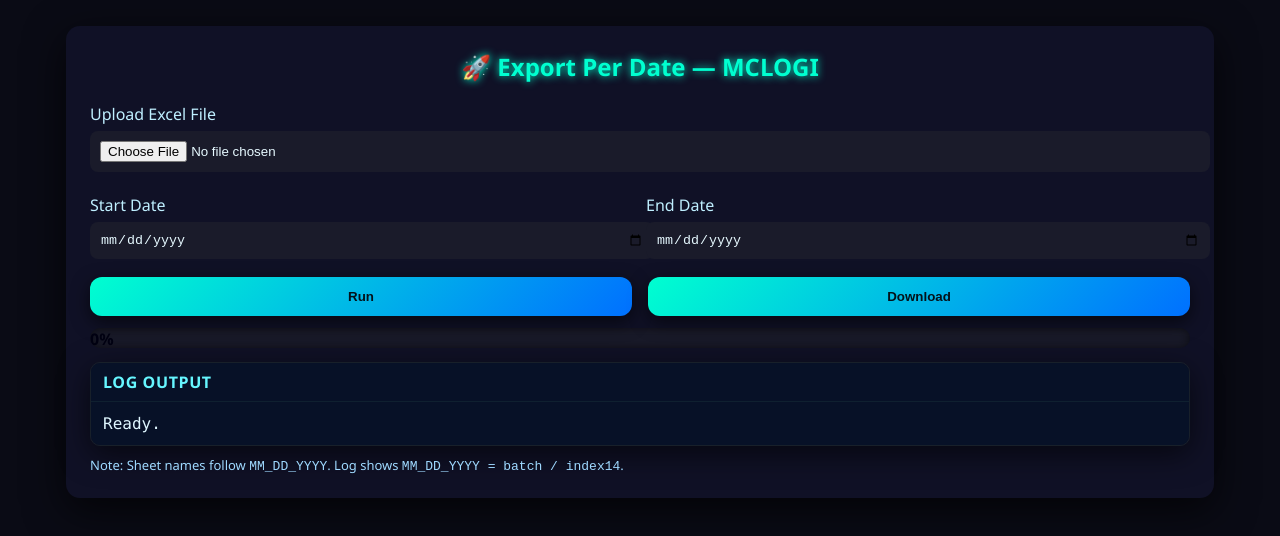
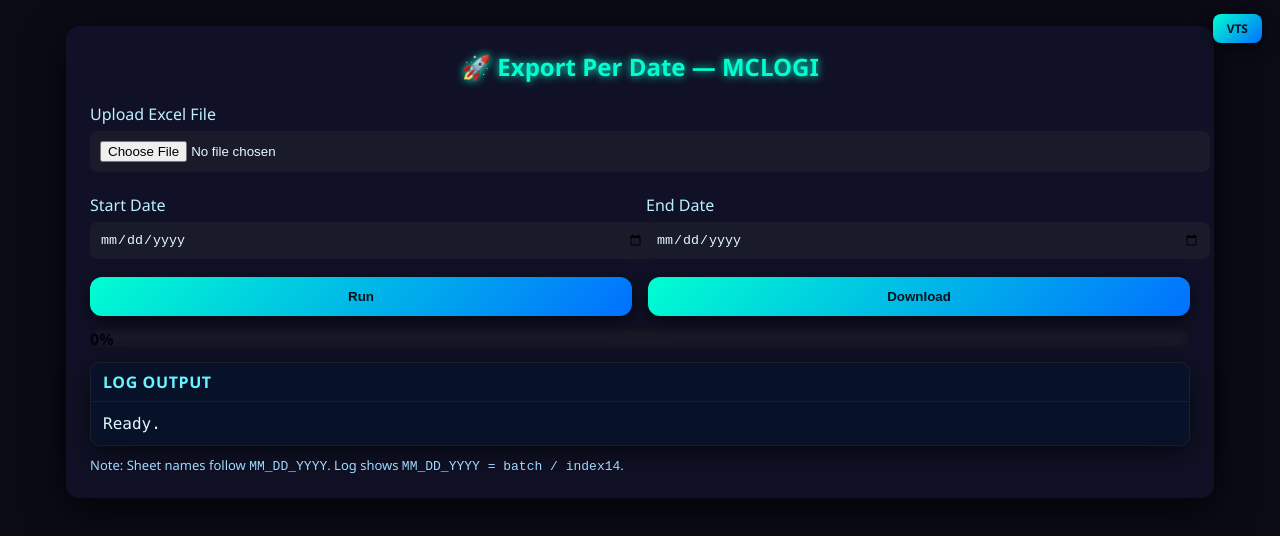
Before and after one commit to pauloisip123/hauling-plan-etd, a plain HTML site: page index.html in a window 1280 px wide. Drawn offline with Linux system fonts and the light colour scheme.

Commit message:
Update index.html

```diff
--- a/index.html
+++ b/index.html
@@ -23,9 +23,33 @@
   .logClickable { cursor:pointer; color:#00d5ff; text-decoration:underline; }
   .logClickable:hover { color:#7fffd4; }
   .note { margin-top:10px; color:#9fd9ff; font-size:13px; }
+
+  /* ---- VTS BUTTON (ADD ONLY) ---- */
+  .vts-btn {
+    position: fixed;
+    top: 14px;
+    right: 18px;
+    padding: 6px 14px;
+    font-size: 12px;
+    font-weight: 700;
+    border-radius: 8px;
+    background: linear-gradient(135deg,#00ffd0,#0070ff);
+    color: #04121a;
+    text-decoration: none;
+    box-shadow: 0 4px 14px rgba(0,0,0,0.6);
+    z-index: 9999;
+  }
+  .vts-btn:hover { opacity: 0.9; }
 </style>
 </head>
+
 <body>
+
+<!-- VTS BUTTON -->
+<a class="vts-btn" href="https://pauloisip123.github.io/buyoff" target="_blank">
+  VTS
+</a>
+
 <div class="container">
   <h2>🚀 Export Per Date — MCLOGI</h2>
 
@@ -68,7 +92,7 @@
 const setLog = s => { logEl.innerHTML += '\n'+s; logEl.scrollTop = logEl.scrollHeight; };
 const clearLog = () => { logEl.textContent = ''; };
 let processedWB = null;
-let storedSheets = {}; // <---- for clickable popup lookup
+let storedSheets = {};
 
 const setProgress = p => {
   const el = document.getElementById('progress-bar');
@@ -76,7 +100,7 @@
   el.textContent = p+'%';
 };
 
-/* --- PARSE DATE FUNCTIONS (same as original) --- */
+/* --- PARSE DATE FUNCTIONS --- */
 const parseU = v => {
   if(v == null || v === '') return null;
   if(v instanceof Date) return v;
@@ -142,7 +166,6 @@
   setProgress(0);
 
   try {
-    /* READ */
     const data = await fileInput.files[0].arrayBuffer();
     const wb = XLSX.read(data, { type:'array' });
     const ws = wb.Sheets[wb.SheetNames[0]];
@@ -173,7 +196,6 @@
     let processed = 0;
     const keys = Object.keys(batchGroups);
 
-    /* ---------------- CUTOFF LOGIC ---------------- */
     for(const batchKey of keys){
       const items = batchGroups[batchKey];
       const parsed = items.map(it=>({ ...it, dt:parseU(it.rawU) }))
@@ -196,17 +218,15 @@
       processed++;
       setProgress(Math.floor(processed/keys.length*100));
     }
-    /* ----------------------------------------------- */
 
     const allDates = Object.keys(dateGroups).sort();
     if(allDates.length===0) throw 'No rows matched the date range';
 
     processedWB = XLSX.utils.book_new();
-    storedSheets = {}; // reset for clickable logs
+    storedSheets = {};
 
     const batchCounts = {};
     const index14Counts = {};
-
     const forceCols=[1,18,19,20,31,32,33];
 
     let si = 0;
@@ -235,14 +255,11 @@
 
       const finalData = headers.concat(allRows);
       const wsOut = XLSX.utils.aoa_to_sheet(finalData);
-
       const sheetName = makeSheetNameFromDate(sheetDates[dateKey]);
       XLSX.utils.book_append_sheet(processedWB, wsOut, sheetName);
 
-      /* store for clickable popup */
       storedSheets[sheetName] = XLSX.utils.sheet_to_json(wsOut,{header:1,defval:''});
 
-      /* COUNTING */
       const aoa = storedSheets[sheetName];
       const exportedBody = aoa.slice(5);
 
@@ -263,24 +280,19 @@
       setProgress(Math.floor(si/allDates.length*100));
     }
 
-    /* ---------------- LOG OUTPUT (CLICKABLE) ---------------- */
     setLog('Trips / Units:');
-
     Object.keys(batchCounts).sort().forEach(sn=>{
       logEl.innerHTML +=
         `\n<span class="logClickable" onclick="showDetails('${sn}')">${sn} = ${batchCounts[sn]} / ${index14Counts[sn]}</span>`;
     });
 
-    processedWB = processedWB;
     document.getElementById('download').disabled=false;
     setProgress(100);
     setLog('\n✅ DONE. You may now click DOWNLOAD.');
   }
-
   catch(err){
     setLog('\n⚠ ERROR: '+err);
   }
-
   finally {
     btnRun.disabled=false;
     btnRun.classList.remove('running');
@@ -288,16 +300,12 @@
   }
 });
 
-/* -------------------- CLICK POPUP LOGIC -------------------- */
 function showDetails(sheetName){
-
   const aoa = storedSheets[sheetName];
   if(!aoa) return alert("No sheet data.");
-
   const body = aoa.slice(5);
 
   let uniqueQ = [...new Set(body.map(r => (r[16]??'').toString().trim()).filter(x=>x))];
-
   let results = {};
 
   uniqueQ.forEach(qVal=>{
@@ -327,7 +335,6 @@
   alert(msg);
 }
 
-/* -------------------- DOWNLOAD -------------------- */
 document.getElementById('download').addEventListener('click', () => {
   if(!processedWB) return alert('Run first.');
   XLSX.writeFile(processedWB,'Export_PerDate_Styled.xlsx');
```
